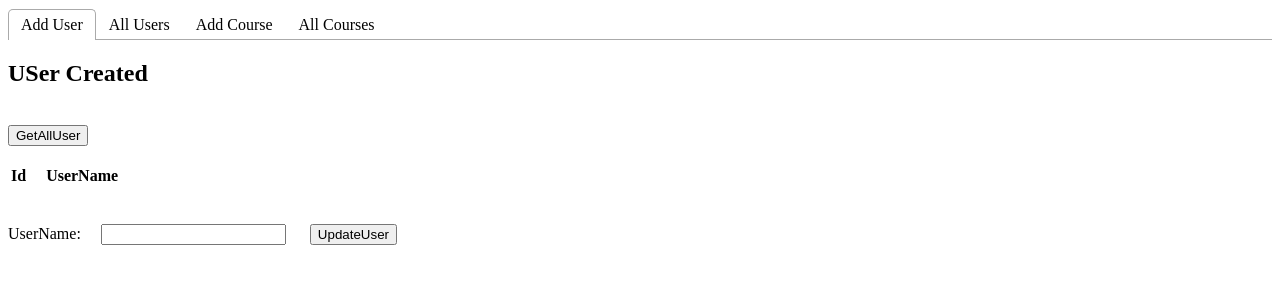
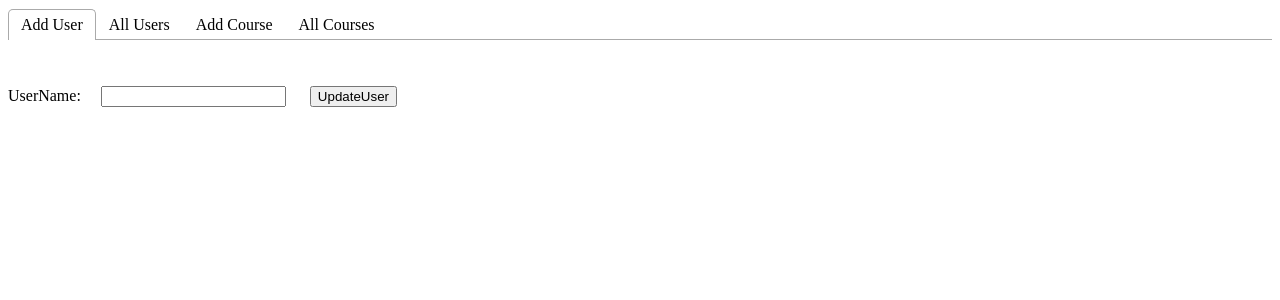
Before and after one commit to interleap/ReactApplication, a React app: page / in a window 1280 px wide. Shown: the top 300 px of the page. Built offline with nearby package versions, Linux system fonts and the light colour scheme.

Commit message:
Added codes for tabs to retrieve and register the user in react

```diff
--- a/App.jsx
+++ b/App.jsx
@@ -51,29 +51,30 @@ class App extends React.Component {
         <div>
 
 			<Tabs selectedIndex={this.state.tabIndex} onSelect={tabIndex => this.setState({ tabIndex })}>
+
 			   <TabList>
 				  <Tab>Add User</Tab>
-				  <Tab>All Users</Tab>
+				  <Tab onClick={this.getUser}>All Users</Tab>
 				  <Tab>Add Course</Tab>
 				  <Tab>All Courses</Tab>
 			   </TabList>
 
 			   <TabPanel>
-				  <h2>USer Created</h2>
+
+			      <br /><br />
+				<form onSubmit={this.handleSubmit}>
+				 <label>
+				 UserName:&nbsp;&nbsp;&nbsp;&nbsp;&nbsp;
+				 <input type="text" name="name" onChange={this.handleChange} />&nbsp;&nbsp;&nbsp;&nbsp;&nbsp;&nbsp;
+				 </label>
+				<button type="submit">UpdateUser</button>
+				</form>
+
 			   </TabPanel>
+
 			   <TabPanel>
-				  <h2>Listed all user</h2>
-			   </TabPanel>
-			   <TabPanel>
-				  <h2>Courses Added</h2>
-			   </TabPanel>
-			   <TabPanel>
-				  <h2>Fetch All courses</h2>
-			   </TabPanel>
-			</Tabs><br />
 
-          <button onClick={this.getUser}>GetAllUser</button>&nbsp;&nbsp;&nbsp;&nbsp;&nbsp;&nbsp;&nbsp;&nbsp;&nbsp;&nbsp;&nbsp;&nbsp;&nbsp;&nbsp;&nbsp;&nbsp;&nbsp;
-			 <br /><br />
+			      <br />
 
 				<table>
 				  <tbody>
@@ -84,15 +85,19 @@ class App extends React.Component {
 					{ this.state.users.map((user,i) => <tr key={'user_' + i}><td>{user.id} &nbsp;&nbsp;&nbsp;&nbsp;</td><td>{user.userName}</td></tr>)}
 				  </tbody>
 				</table>
-			<br /><br />
 
-		  <form onSubmit={this.handleSubmit}>
-             <label>
-             UserName:&nbsp;&nbsp;&nbsp;&nbsp;&nbsp;
-             <input type="text" name="name" onChange={this.handleChange} />&nbsp;&nbsp;&nbsp;&nbsp;&nbsp;&nbsp;
-             </label>
-            <button type="submit">UpdateUser</button>
-          </form>
+			   </TabPanel>
+
+			   <TabPanel>
+				   <h2>Courses Added</h2>
+
+			   </TabPanel>
+
+			   <TabPanel>
+					<h2>Fetch All courses</h2>
+			   </TabPanel>
+
+			</Tabs>
 
         </div>
       );
```
Lines whose indentation alone changed are shown as unchanged.
